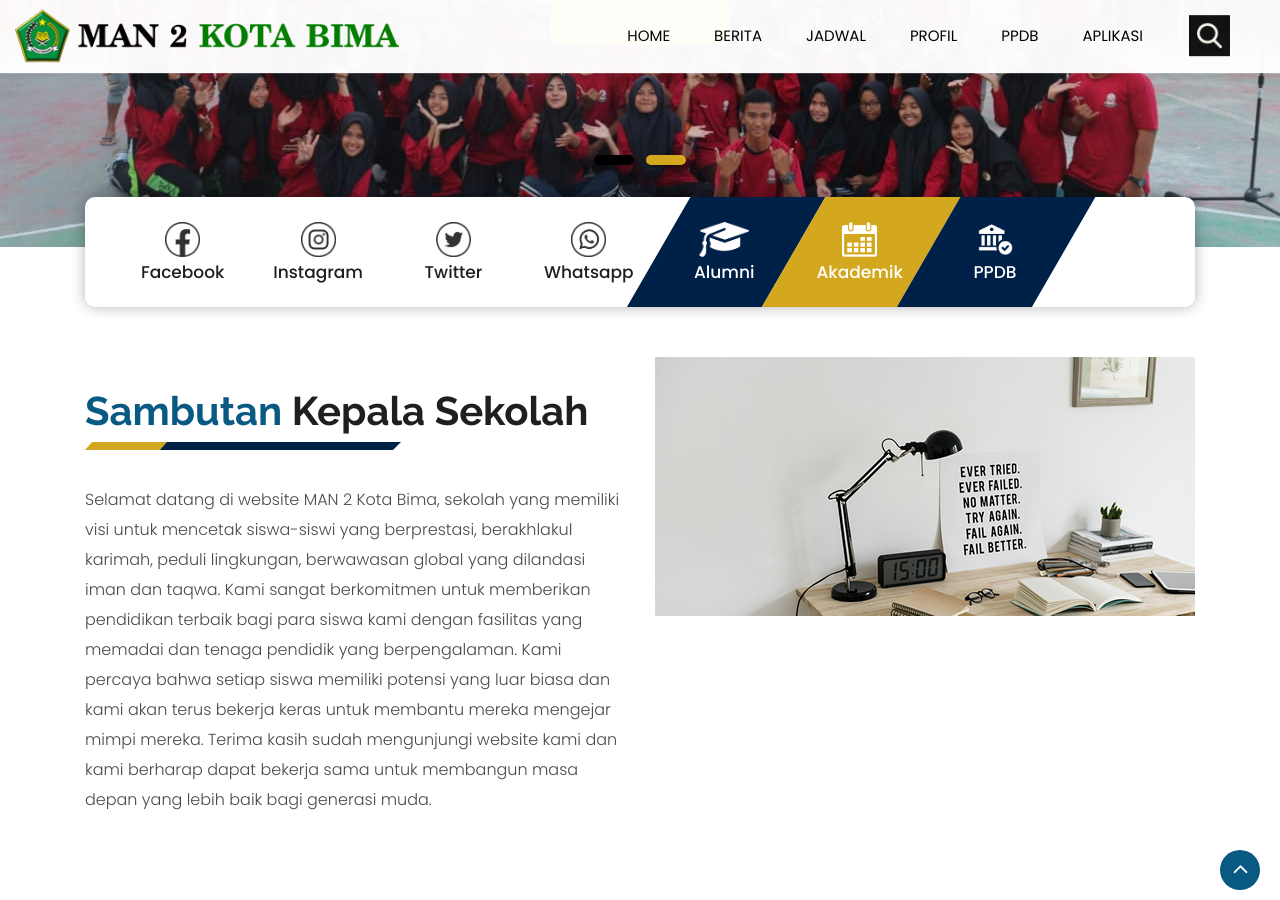
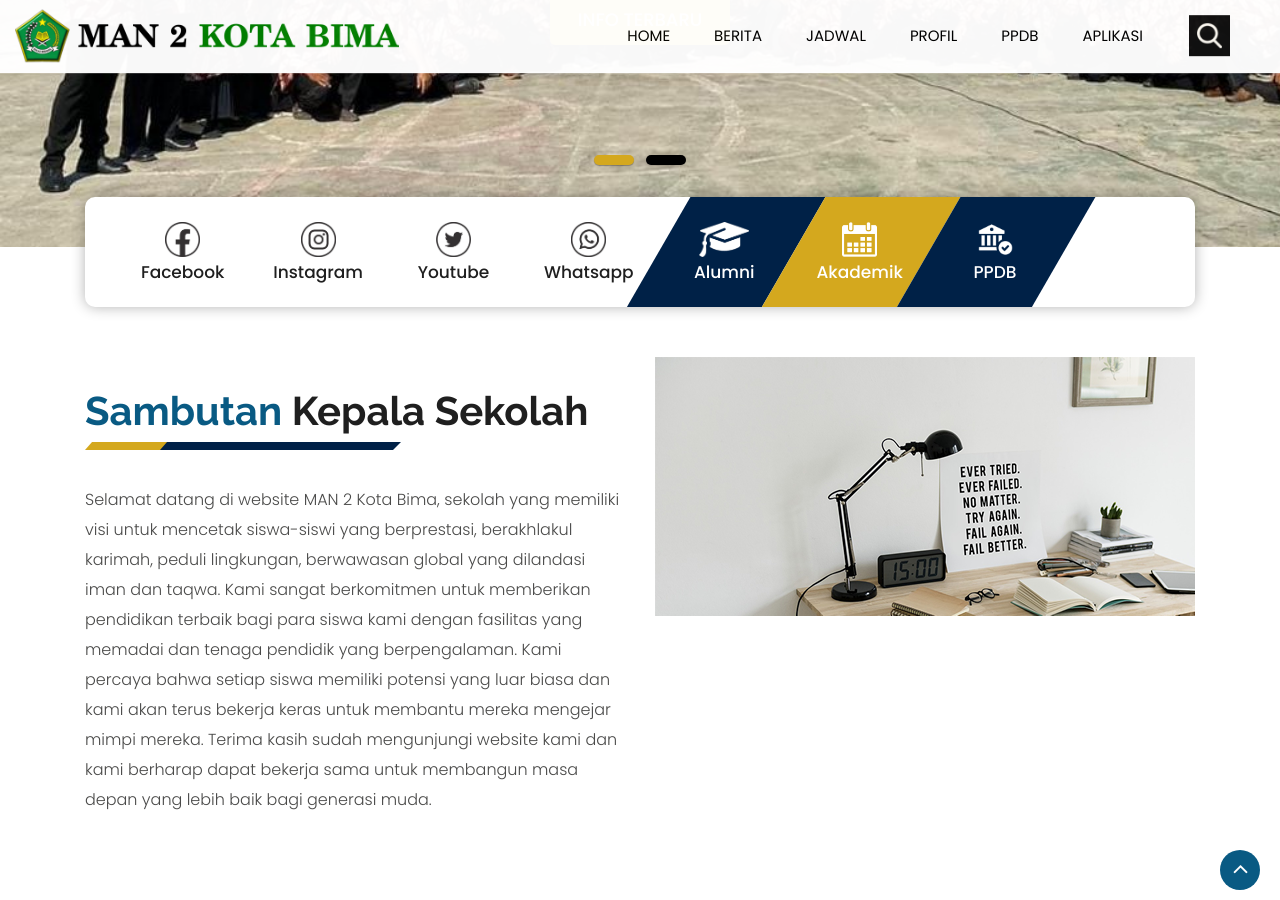
Before and after one commit to yokowasis/website-man2kobi.sch.id, a Jekyll site: the page built from index.md, in a window 1280 px wide and 900 px high, scrolled down 393 px. Built offline with Jekyll 4.4.1, drawn with Linux system fonts in a browser that asks for light colours.

Commit message:
Update _config.yml

```diff
--- a/_config.yml
+++ b/_config.yml
@@ -44,13 +44,13 @@ menus:
 
 submenu:
   - title: Facebook
-    link: "mandua kobi"
+    link: "https://www.facebook.com/profile.php?id=100087967555893&mibextid=ZbWKwL"
     icon: /images/sosmed/fb.png
   - title: Instagram
-    link: "@mandua.kobi"
+    link: "https://instagram.com/mandua.kotabima?igshid=Yzg5MTU1MDY="
     icon: /images/sosmed/ig.png
-  - title: Twitter
-    link: "-"
+  - title: Youtube
+    link: "https://youtube.com/@man2kotabima"
     icon: /images/sosmed/twitter.png
   - title: Whatsapp
     link: "+6282339864138"
```
